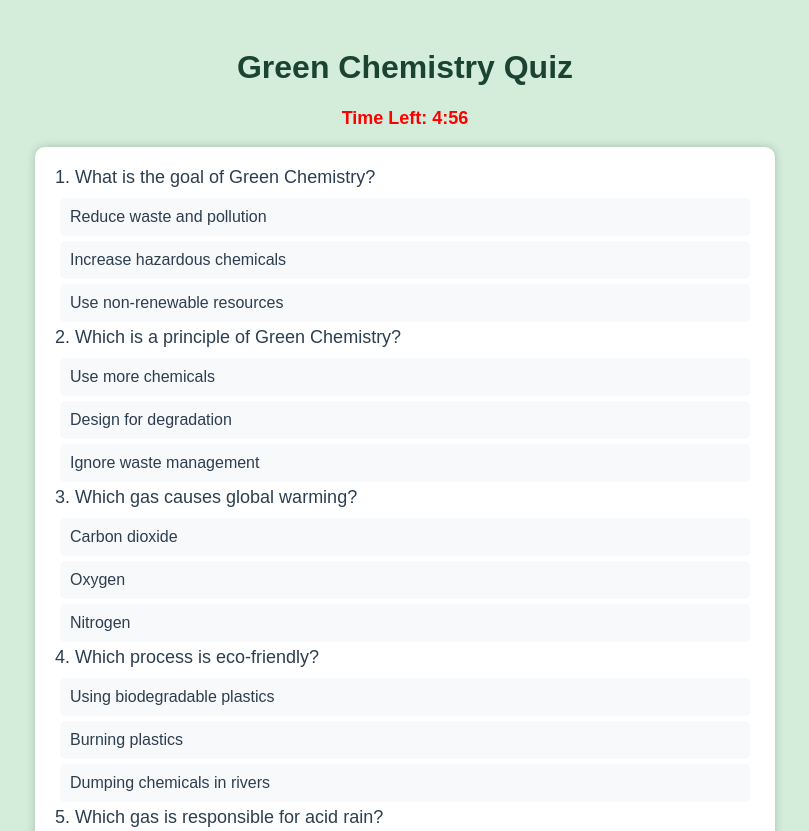
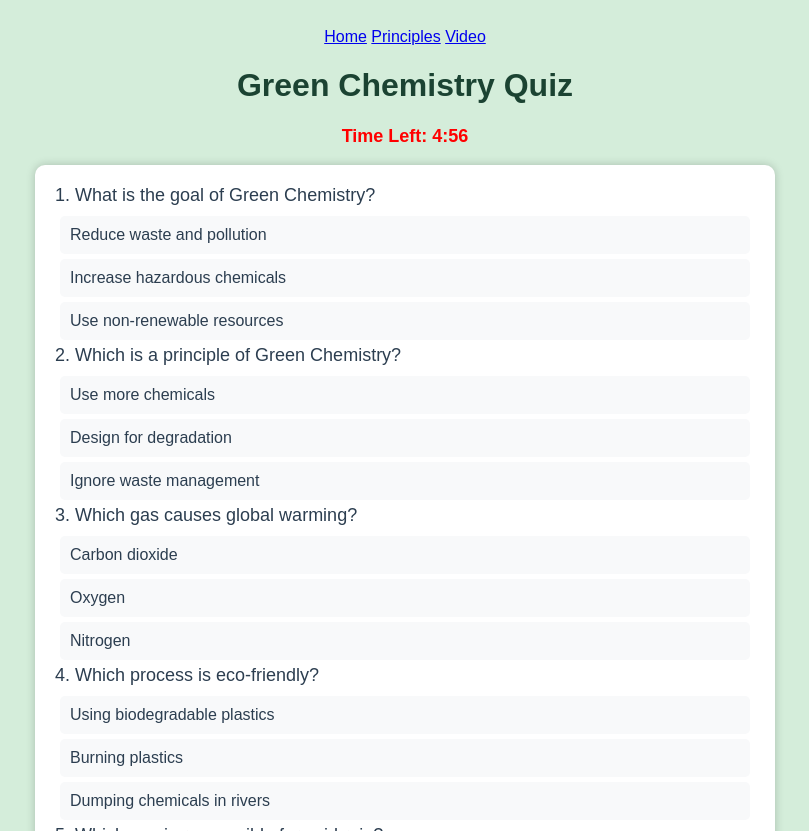
Before and after one commit to Srithan7234/Green-Chemistry-, a plain HTML site: page Quiz.html in a window 1280 px wide. Shown: the top 831 px of the page, without its empty margins (235-1044 px from the left). Drawn offline with Linux system fonts and the light colour scheme.

Commit message:
Update Quiz.html

```diff
--- a/Quiz.html
+++ b/Quiz.html
@@ -74,6 +74,11 @@
             color: red;
         }
     </style>
+    <nav>
+            <a href="index.html">Home</a>
+            <a href="principle.html">Principles</a>
+             <a href="video.html"> Video </a>
+        </nav>
 </head>
 <body>
     <h1>Green Chemistry Quiz</h1>
```
